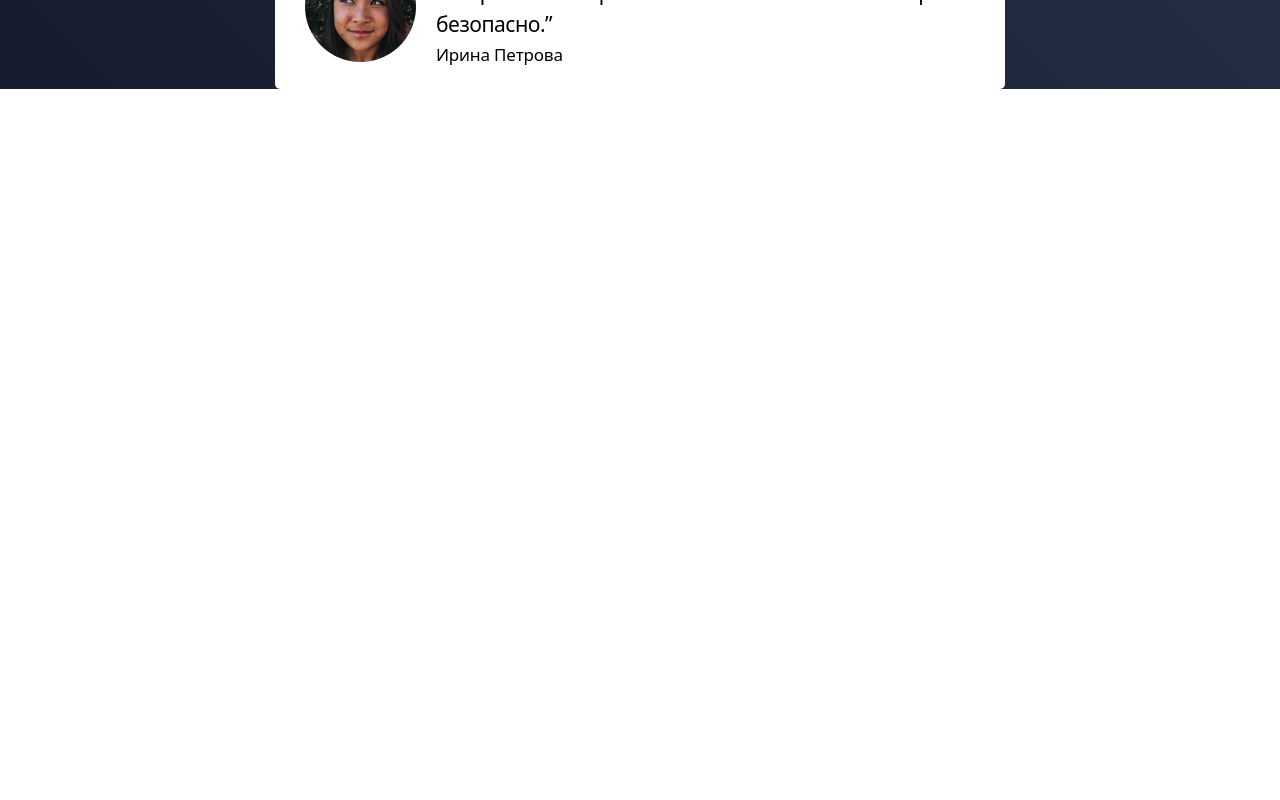
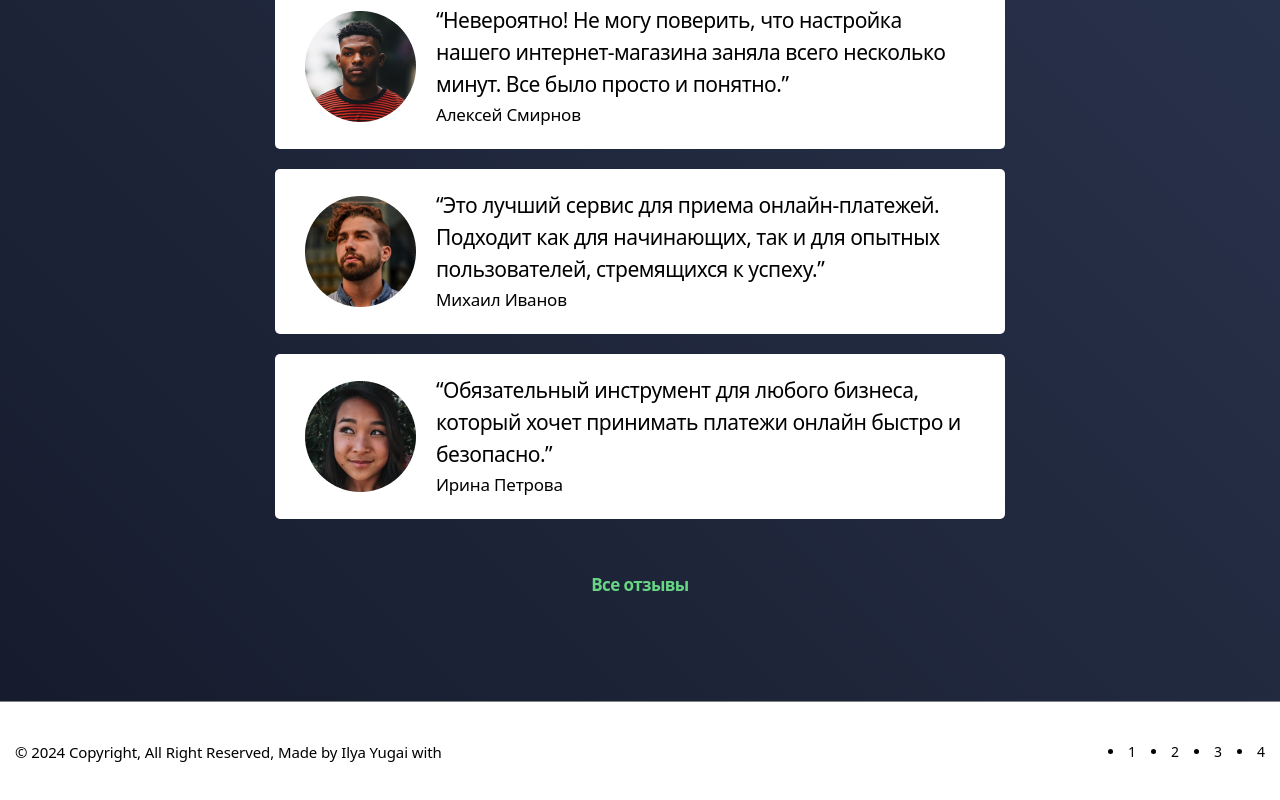
Before and after one commit to NuremirKadyrbekov/chemp, a React (Create React App) app: page / in a window 1280 px wide. Shown: the part 3819-4619 px from the top of the page. Before the commit the page ends 3908 px from the top, so only its background shows below. Built offline with nearby package versions, Linux system fonts and the light colour scheme.

Commit message:
feat: add footer

```diff
--- /dev/null
+++ b/src/components/Layout/Footer/Footer.css
@@ -0,0 +1,22 @@
+.footer {
+  border-top: 1px solid gray;
+}
+
+.footer__body {
+  height: 100px;
+  display: flex;
+  align-items: center;
+  justify-content: center;
+  justify-content: space-between;
+}
+
+.footer__text {
+  font-size: 15px;
+  line-height: 26px;
+  letter-spacing: -0.10000000149011612px;
+}
+
+.footer__icons {
+  display: flex;
+  gap: 15px;
+}
--- /dev/null
+++ b/src/components/Layout/Footer/Footer.jsx
@@ -0,0 +1,25 @@
+import React from "react";
+import "./Footer.css";
+
+const Footer = () => {
+  return (
+    <div className="footer">
+      <div className="container">
+        <div className="footer__body">
+          <div className="footer__text">
+            © 2024 Copyright, All Right Reserved, Made by Ilya Yugai with
+          </div>
+
+          <div className="footer__icons">
+            <li>1</li>
+            <li>2</li>
+            <li>3</li>
+            <li>4</li>
+          </div>
+        </div>
+      </div>
+    </div>
+  );
+};
+
+export default Footer;
--- a/src/components/Layout/Header/Navigation/Navigation.jsx
+++ b/src/components/Layout/Header/Navigation/Navigation.jsx
@@ -7,7 +7,6 @@ const Navigation = () => {
         <div className="container">
             <div className="navigation__body">
                 <h1 className='navigation__logo'>Ы.М.У</h1>
-
                 <nav className='navigation__nav'>
                     <ul className="nav__list">
                         <li className="nav__item">Главная</li>
--- a/src/components/Layout/Layout.jsx
+++ b/src/components/Layout/Layout.jsx
@@ -4,6 +4,7 @@ import SectionOne from './SectionOne/SectionOne'
 import SectionTwo from './SectionTwo/SectionTwo'
 import SectionThree from './SectionThree/SectionThree'
 import SectionFour from './SectionFour/SectionFour'
+import Footer from './Footer/Footer'
 
 const Layout = () => {
   return (
@@ -13,6 +14,7 @@ const Layout = () => {
         <SectionTwo />
         <SectionThree />
         <SectionFour />
+        <Footer />
     </div>
   )
 }
--- a/src/components/Layout/SectionFour/SectionFour.css
+++ b/src/components/Layout/SectionFour/SectionFour.css
@@ -1,5 +1,7 @@
 .sectionfour {
+  position: relative;
   background: linear-gradient(225deg, #313c59 0%, #161c2d 100%);
+  padding: 100px 0px;
 }
 
 .sectionfour__body {
@@ -7,9 +9,11 @@
   justify-content: center;
   align-items: center;
   flex-direction: column;
+  gap: 50px;
 }
 
 .sectionfour__title {
+  padding-top: 30px;
   color: white;
   font-size: 32px;
   font-weight: 700;
@@ -49,3 +53,11 @@
   letter-spacing: -0.20000000298023224px;
   text-align: left;
 }
+
+.sectionfour__all {
+  font-size: 17px;
+  font-weight: 700;
+  line-height: 32px;
+  letter-spacing: -0.6000000238418579px;
+  color: rgba(104, 213, 133, 1);
+}
--- a/src/components/Layout/SectionFour/SectionFour.jsx
+++ b/src/components/Layout/SectionFour/SectionFour.jsx
@@ -57,6 +57,7 @@ const SectionFour = () => {
               </div>
             </div>
           </div>
+          <span className="sectionfour__all">Все отзывы</span>
         </div>
       </div>
     </div>
--- a/src/components/Layout/SectionThree/SectionThree.css
+++ b/src/components/Layout/SectionThree/SectionThree.css
@@ -1,3 +1,7 @@
+.sectionthree {
+  padding: 100px 0px;
+}
+
 .sectionthree__body {
   display: flex;
   flex-direction: column;
```
